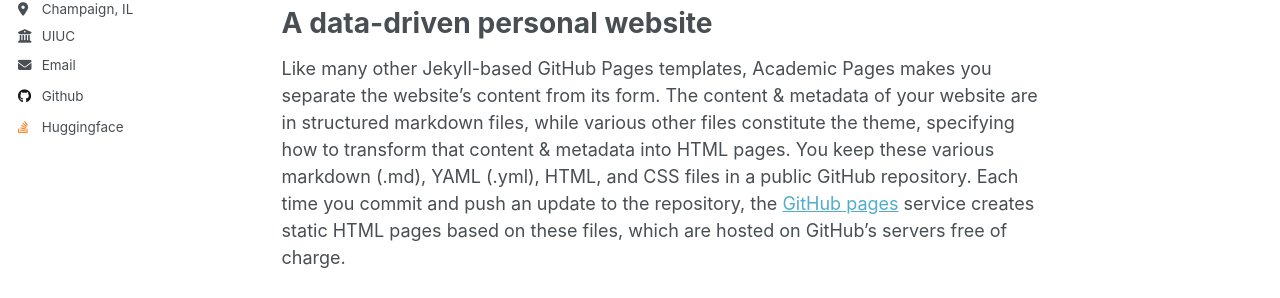
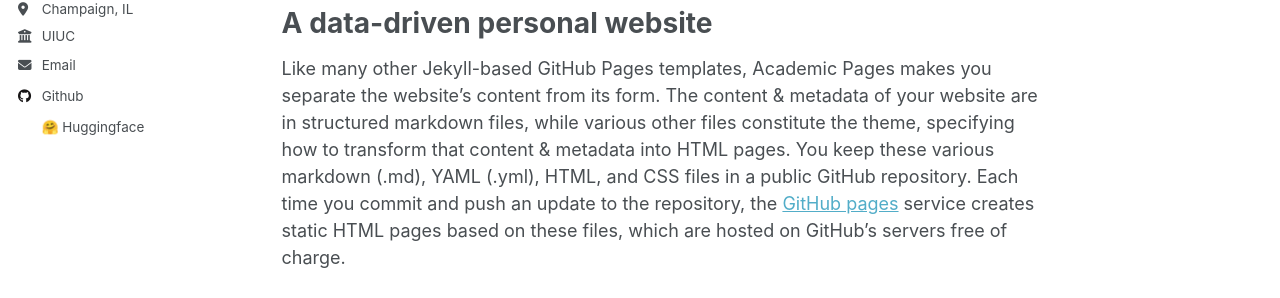
Before and after one commit to katyayego/katyayego.github.io, a Jekyll site: the page built from _pages/about.md, in a window 1280 px wide. Shown: the part 436-734 px from the top of the page. Built offline with Jekyll 4.4.1, drawn with Linux system fonts in a browser that asks for light colours.

Commit message:
Update author-profile.html

```diff
--- a/_includes/author-profile.html
+++ b/_includes/author-profile.html
@@ -83,7 +83,7 @@
         <li><a href="https://www.stackoverflow.com/users/{{ author.stackoverflow }}"><i class="fab fa-fw fa-stack-overflow icon-pad-right" aria-hidden="true"></i>Stackoverflow</a></li>
       {% endif %}
       {% if author.huggingface %}
-        <li><a href="{{ author.huggingface }}"><i class="fab fa-fw fa-stack-overflow icon-pad-right" aria-hidden="true"></i>Huggingface</a></li>
+        <li><a href="{{ author.huggingface }}"><i class="fab fa-fw icon-pad-right" aria-hidden="true"></i>🤗 Huggingface</a></li>
       {% endif %}
 
       <!-- Font Awesome icons / Social media -->
```
